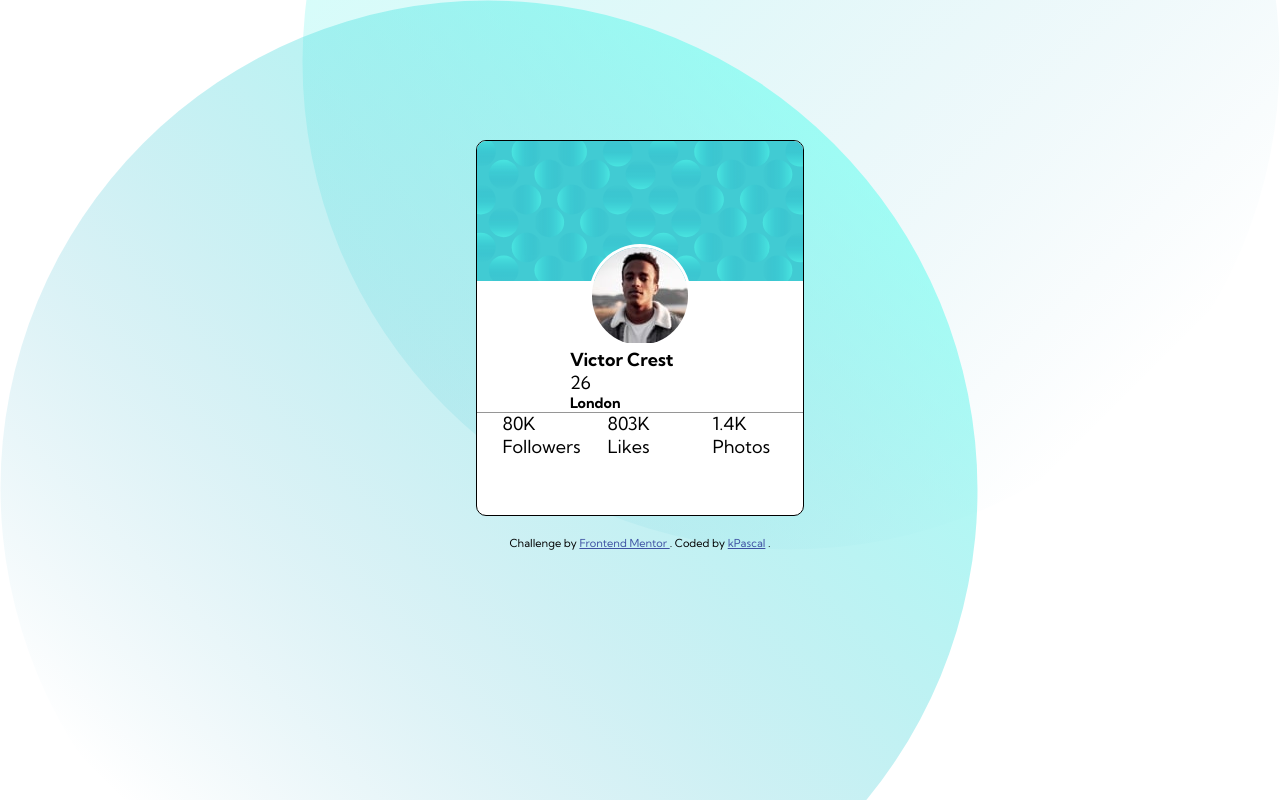
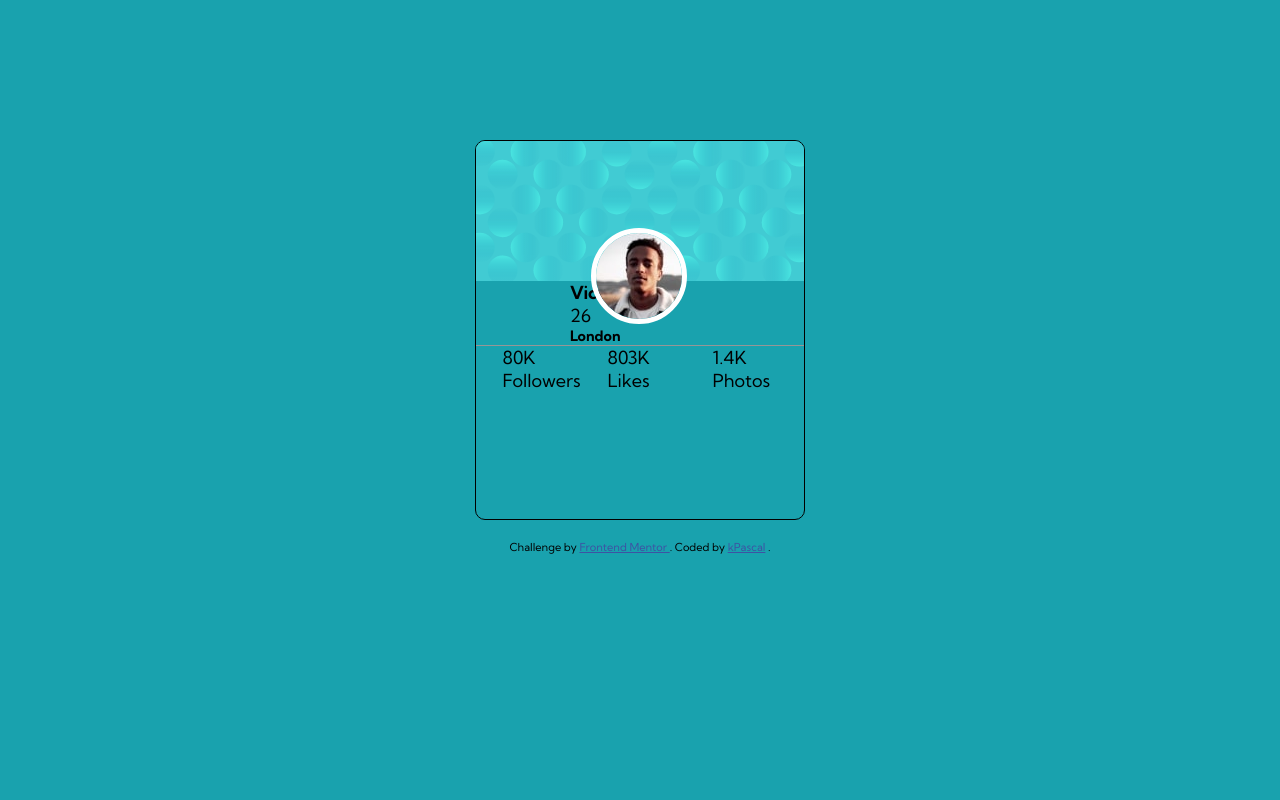
Before and after one commit to LPabloA/Frontend_Mentor_profile_Card_Component_Main, a plain HTML site: page index.html in a window 1280 px wide. Drawn offline with Linux system fonts and the light colour scheme.

Commit message:
version sin grid 1.5

```diff
--- a/style.css
+++ b/style.css
@@ -20,37 +20,37 @@ body {
   font-family: "Kumbh Sans", sans-serif;
   font-size: 18px;
   /* fondo de la pagina */
-  background: url(images/bg-pattern-top.svg), url(images/bg-pattern-bottom.svg);
+  background-color: var(--DarkCyan);
+  /* background: url(images/bg-pattern-top.svg), url(images/bg-pattern-bottom.svg);
   background-repeat: no-repeat;
-  background-position: top left, bottom right;
+  background-position: top left, bottom right; */
 }
 
 /*---------------Card---------------------*/
 .container {
-  margin: 140px auto 20px auto;
-  width: 328px;
-  height: 376px;
+  border: 1px solid;
+  /* de prueba */
+  margin: 140px auto 20px; /*up sides bottom*/
+  width: 330px;
+  height: 380px;
   border-radius: 10px;
   overflow: hidden;
-  display: grid;
-  grid-template-columns: repeat(7, 1fr);
-  grid-template-rows: repeat(7, 1fr);
-  background-color: white;
-  border: 1px solid;
+  position: relative; /*esta cosa es magica loco, permite a los objetos ubicarse sin display*/
 }
 .pattern {
   background: url(images/bg-pattern-card.svg);
   height: 140px;
-  grid-column: 1/-1;
-  grid-row: 1/4;
 }
-.container .photo {
-  grid-row: 3/5;
-  grid-column: 3/6;
+.photo {
+  position: absolute;
+  top: 87px;
+  left: 35%;
   border-radius: 50%;
-  border: 3px solid white;
-  justify-self: center;
+  border: 5px solid white;
+  /* justify-self: center; */
   overflow: hidden;
+  height: 96px;
+  width: 96px;
 }
 
 .info {
```
